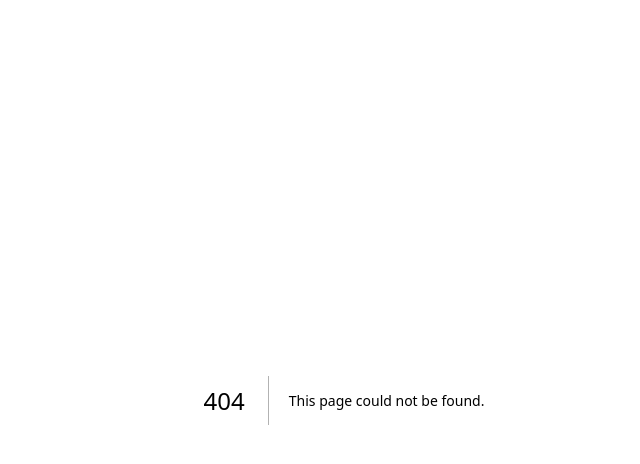
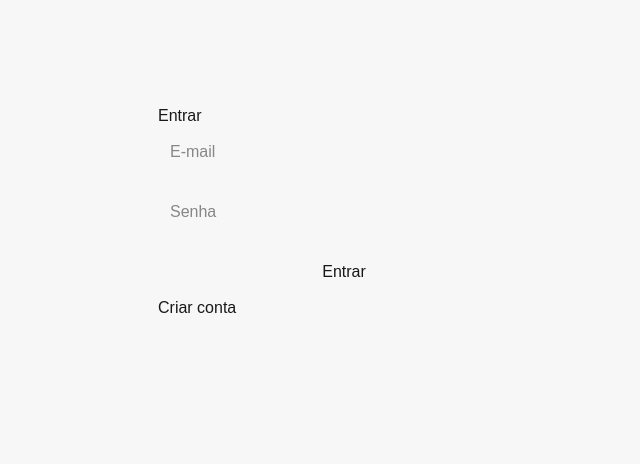
Before and after one commit to XzGuuhXz/loja, a Next.js app: page /login in a window 1280 px wide. Before the commit this address had no page. Shown: the top 464 px of the page, without its empty margins (296-936 px from the left). Built offline with nearby package versions, Linux system fonts and the light colour scheme.

Commit message:
feat: add login page

```diff
--- /dev/null
+++ b/app/login/page.tsx
@@ -0,0 +1,7 @@
+'use client';
+import { FormEvent, useState } from 'react';
+import { createClient } from '@/lib/supabase/client';
+
+export default function Login() { const [email,setEmail]=useState(''); const [password,setPassword]=useState(''); const [msg,setMsg]=useState('');
+async function submit(e:FormEvent){e.preventDefault();setMsg('');const {error}=await createClient().auth.signInWithPassword({email,password});if(error)setMsg('E-mail ou senha inválidos.');else window.location.href='/';}
+return <main style={{maxWidth:420,margin:'80px auto',padding:24}}><h1>Entrar</h1><form onSubmit={submit} style={{display:'grid',gap:12}}><input required type="email" placeholder="E-mail" value={email} onChange={e=>setEmail(e.target.value)} style={{padding:12}}/><input required type="password" placeholder="Senha" value={password} onChange={e=>setPassword(e.target.value)} style={{padding:12}}/><button type="submit" style={{padding:12}}>Entrar</button></form>{msg&&<p>{msg}</p>}<a href="/cadastro">Criar conta</a></main> }
```
